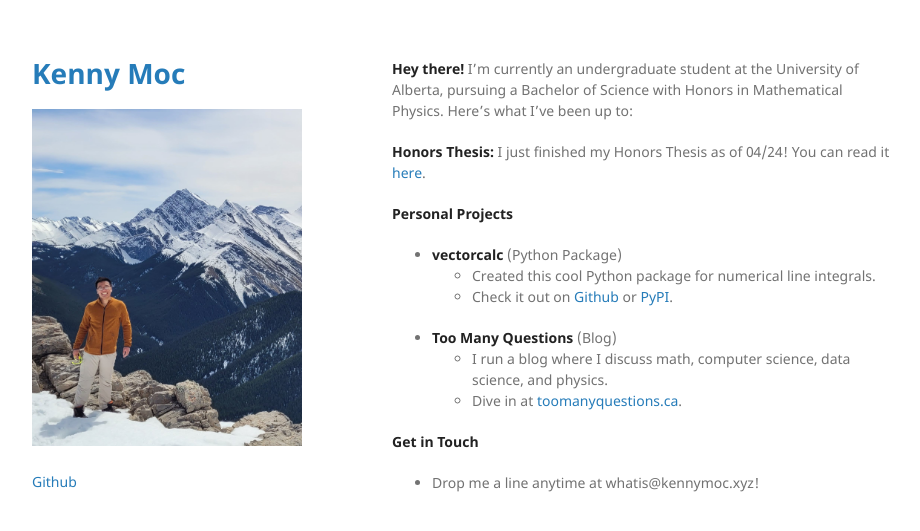
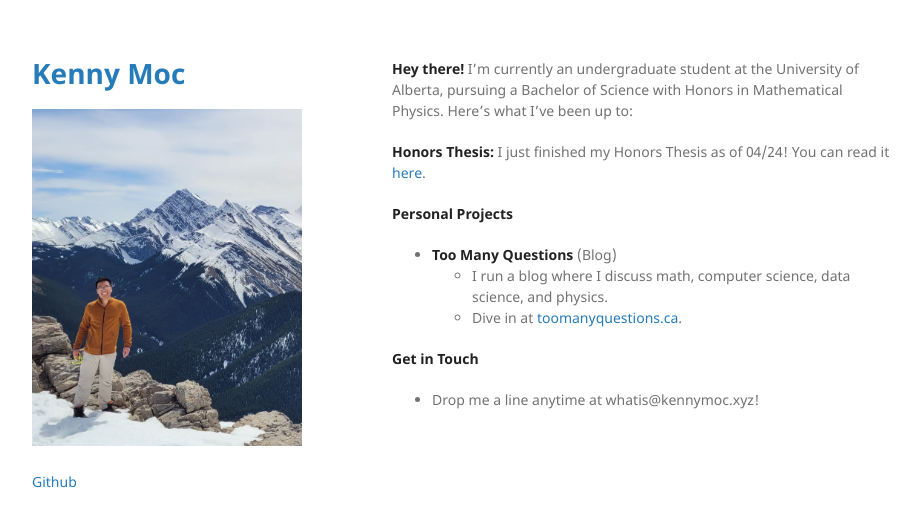
Before and after one commit to rubbermonkeyz/rubbermonkeyz.github.io, a Jekyll site: the page built from index.md, in a window 1280 px wide. Shown: the top 531 px of the page, without its empty margins (178-1098 px from the left). Built offline with Jekyll 4.4.1, drawn with Linux system fonts in a browser that asks for light colours; the repository's description, which GitHub fills in, is left out.

Commit message:
Update index.md

```diff
--- a/index.md
+++ b/index.md
@@ -8,10 +8,6 @@ layout: default
 
 
 **Personal Projects**
-- **vectorcalc** (Python Package)
-  - Created this cool Python package for numerical line integrals.
-  - Check it out on [Github](https://github.com/xan3c/vectorcalc) or [PyPI](https://pypi.org/project/vectorcalc/).
-
 - **Too Many Questions** (Blog)
   - I run a blog where I discuss math, computer science, data science, and physics.
   - Dive in at [toomanyquestions.ca](https://www.toomanyquestions.ca/).
```
